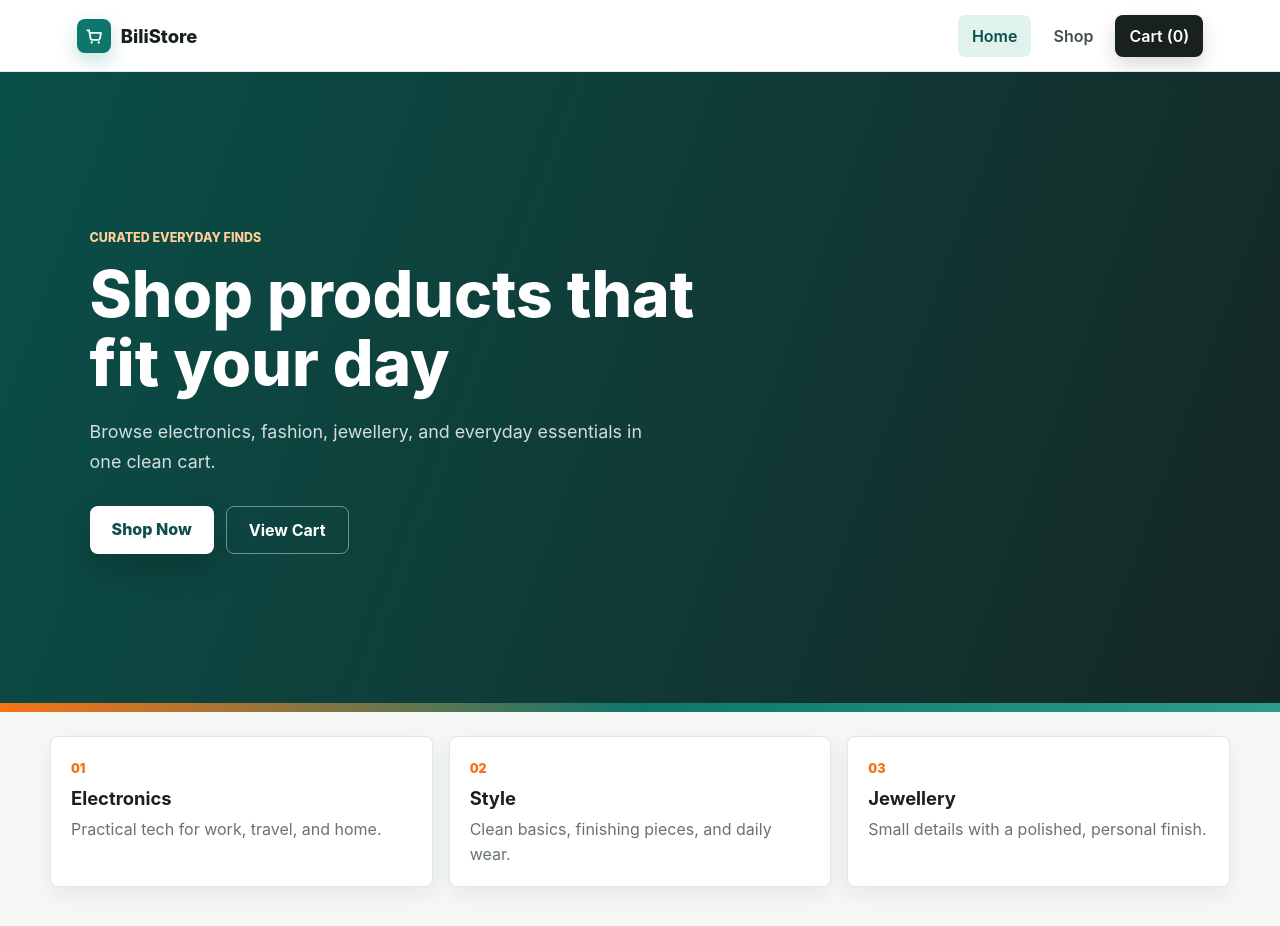
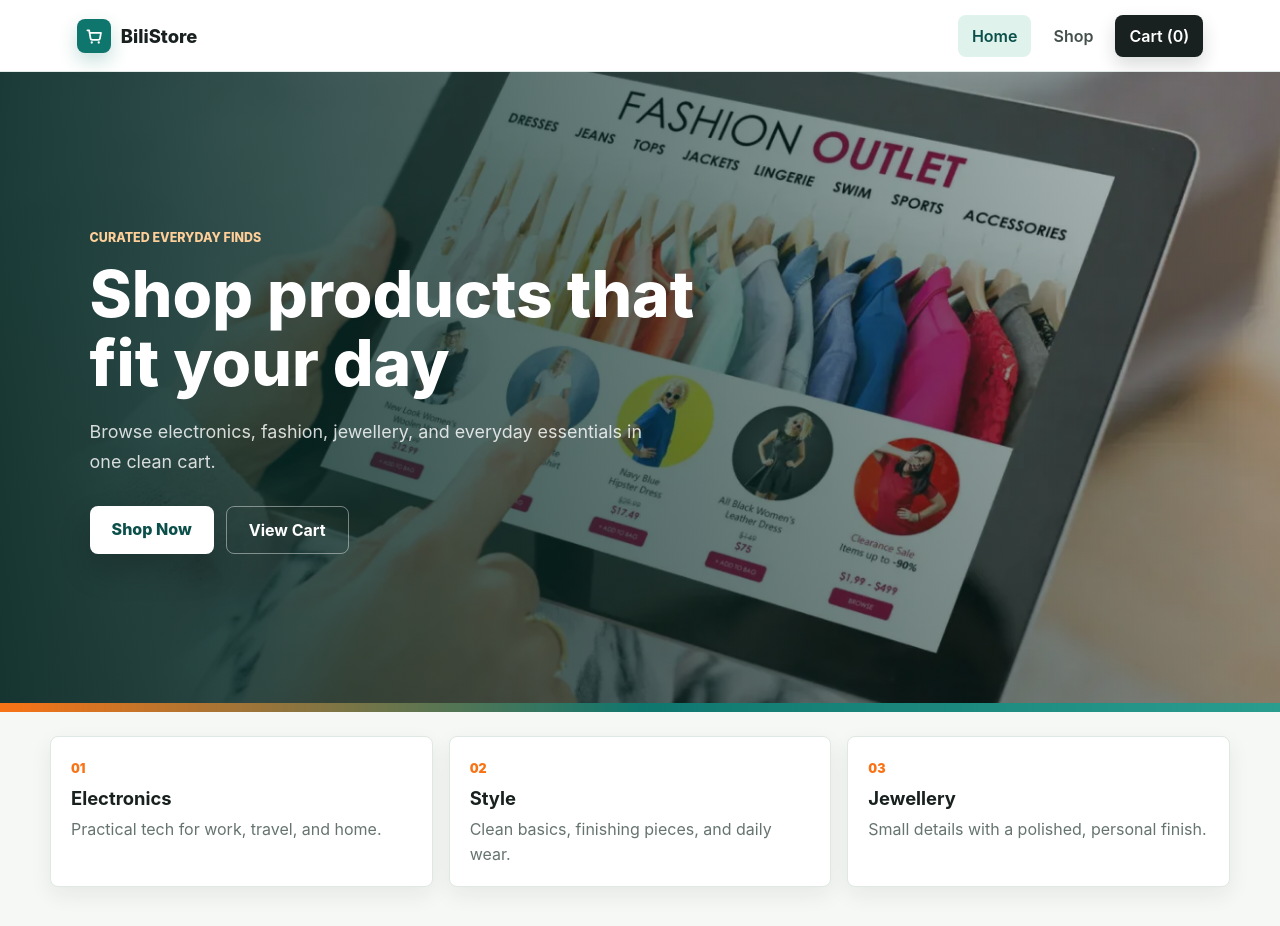
Before and after one commit to BUSISWABILIBILI/shopping-cart, a React (Vite) app: page / in a window 1280 px wide. Shown: the top 926 px of the page. Built offline with nearby package versions, Linux system fonts and the light colour scheme.

Commit message:
feat: add clothing store image to hero section

```diff
--- a/src/pages/Home.jsx
+++ b/src/pages/Home.jsx
@@ -1,10 +1,18 @@
 import { Link } from "react-router-dom";
+import heroImage from "../assets/images/online-clothing-store.png";
 import "../styles/Home.css";
 
 export default function Home() {
   return (
     <main className="home-page">
       <section className="hero" aria-labelledby="home-title">
+        <img
+          className="hero-image"
+          src={heroImage}
+          alt=""
+          aria-hidden="true"
+        />
+
         <div className="hero-content">
           <p className="hero-tag">Curated Everyday Finds</p>
 
--- a/src/styles/Home.css
+++ b/src/styles/Home.css
@@ -10,22 +10,41 @@
   display: flex;
   align-items: center;
   background-color: var(--accent-strong);
-  background-image: linear-gradient(110deg, rgba(10, 79, 73, 0.96), rgba(24, 33, 31, 0.86));
   color: white;
+}
+
+.hero::before {
+  content: "";
+  position: absolute;
+  inset: 0;
+  z-index: 1;
+  background:
+    linear-gradient(90deg, rgba(7, 44, 40, 0.9), rgba(7, 44, 40, 0.62) 44%, rgba(7, 44, 40, 0.22)),
+    linear-gradient(0deg, rgba(10, 18, 16, 0.28), rgba(10, 18, 16, 0.05));
 }
 
 .hero::after {
   content: "";
   position: absolute;
   inset: auto 0 0;
+  z-index: 2;
   height: 9px;
   background: linear-gradient(90deg, var(--warm), var(--accent), #2a9d8f);
+}
+
+.hero-image {
+  position: absolute;
+  inset: 0;
+  width: 100%;
+  height: 100%;
+  object-fit: cover;
+  object-position: center right;
 }
 
 .hero-content {
   width: min(760px, 100%);
   position: relative;
-  z-index: 1;
+  z-index: 2;
 }
 
 .hero h1 {
@@ -118,6 +137,14 @@
     align-items: flex-start;
   }
 
+  .hero::before {
+    background: linear-gradient(180deg, rgba(7, 44, 40, 0.88), rgba(7, 44, 40, 0.7));
+  }
+
+  .hero-image {
+    object-position: 58% center;
+  }
+
   .hero h1 {
     font-size: 2.55rem;
   }
```
Also changed, not shown: src/assets/images/online-clothing-store.png (added).
